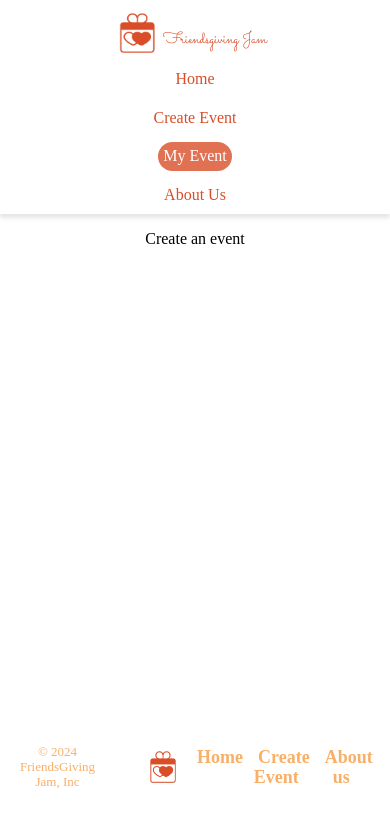
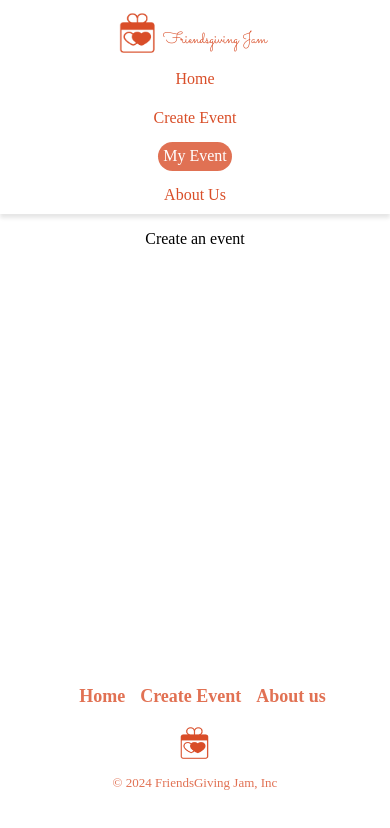
Before and after one commit to Sharrine8/code-jam_react, a React (Vite) app: page /#/my-event in a window 390 px wide. Shown: the top 828 px of the page. Built offline with nearby package versions, Linux system fonts and the light colour scheme.

Commit message:
fix: footer css responsiveness/color to match navbar hover background

```diff
--- a/src/blocks/Footer.css
+++ b/src/blocks/Footer.css
@@ -8,7 +8,7 @@ footer {
 
 .footer__companyTag {
   text-align: center;
-  color: #f9af67;
+  color: rgba(217, 78, 40, 0.8);
   font-size: 13px;
 }
 
@@ -28,9 +28,13 @@ footer {
 .footer__item {
   padding-left: 15px;
   text-decoration: none;
-  color: #f9af67;
+  color: rgba(217, 78, 40, 0.8);
   font-weight: bold;
   font-size: 13px;
+}
+
+.footer__item:hover {
+  color: #d0a79b;
 }
 
 @media screen and (max-width: 700px) {
@@ -39,3 +43,12 @@ footer {
     padding-left: 15px;
   }
 }
+
+@media screen and (max-width: 560px) {
+  .footer {
+    flex-direction: column-reverse;
+  }
+  .footer__logo {
+    margin: auto;
+  }
+}
--- a/src/blocks/MenuSection.css
+++ b/src/blocks/MenuSection.css
@@ -179,6 +179,9 @@
 }
 
 @media (max-width: 560px) {
+  .menu-section {
+    width: 80vw;
+  }
   .menu-section__inputs {
     flex-direction: column;
     gap: 10px;
```
